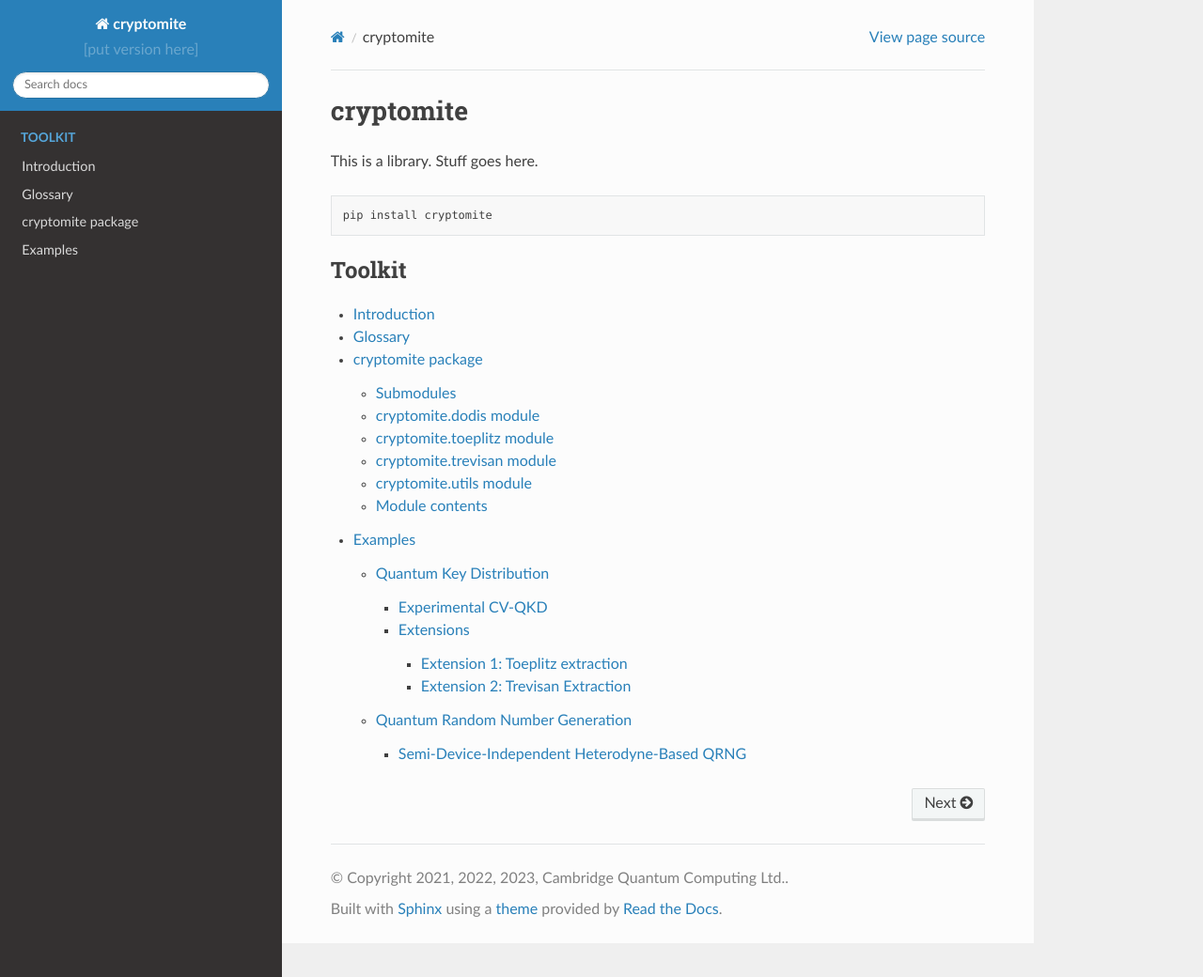
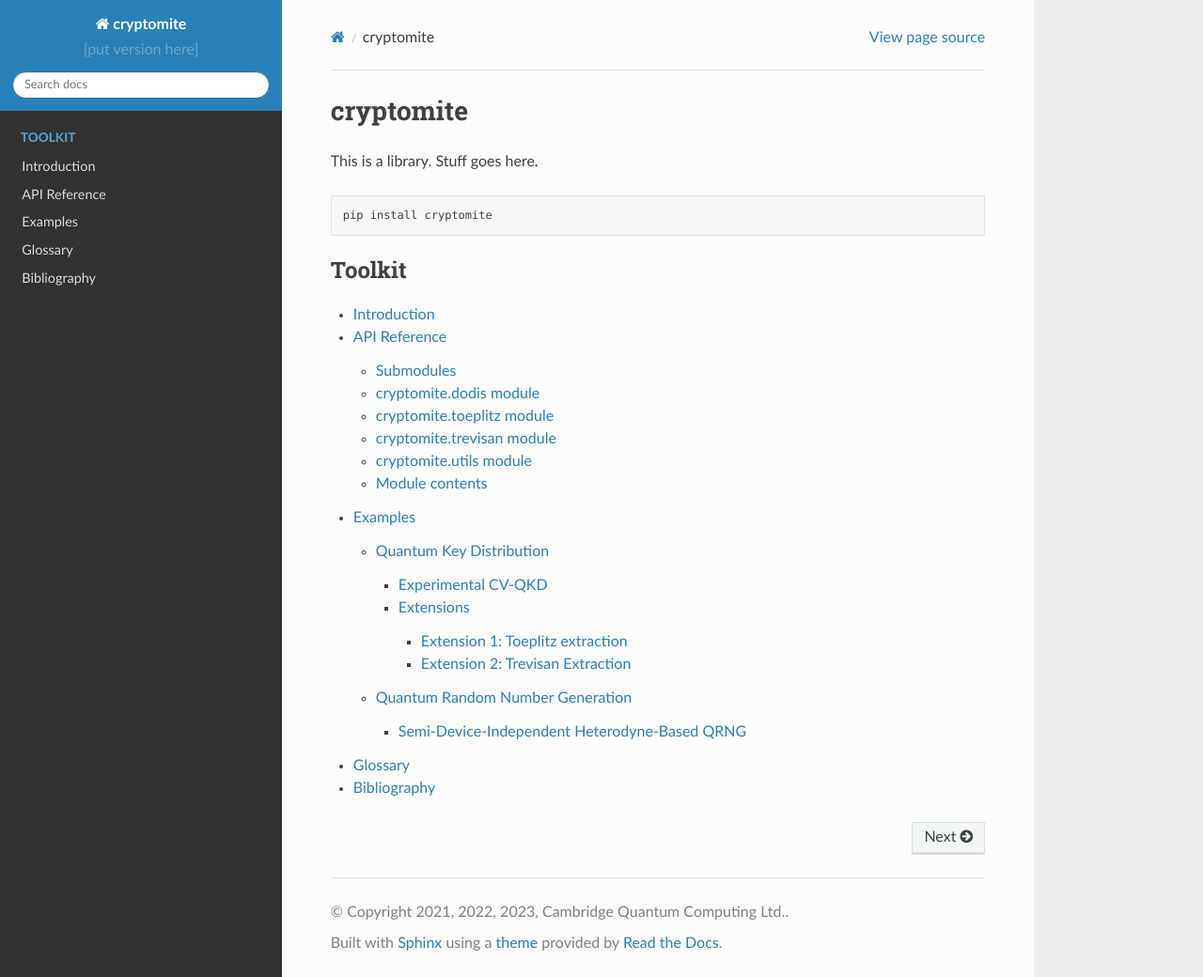
Before and after one commit to CQCL/cryptomite, a Sphinx documentation site: the page built from docs/index.rst, in a window 1280 px wide and 1040 px high. Shown: the whole window at 94% size. Built offline with Sphinx 7.4.7 and the Read the Docs theme 2.0.0, drawn with Linux system fonts in a browser that asks for light colours.

Commit message:
Improve docs

```diff
--- a/docs/cryptomite.rst
+++ b/docs/cryptomite.rst
@@ -1,11 +1,11 @@
-cryptomite package
-==============
+API Reference
+=============
 
 Submodules
 ----------
 
 cryptomite.dodis module
--------------------
+-----------------------
 
 .. automodule:: cryptomite.dodis
    :members:
@@ -13,7 +13,7 @@
    :show-inheritance:
 
 cryptomite.toeplitz module
-----------------------
+--------------------------
 
 .. automodule:: cryptomite.toeplitz
    :members:
@@ -21,7 +21,7 @@
    :show-inheritance:
 
 cryptomite.trevisan module
-----------------------
+--------------------------
 
 .. automodule:: cryptomite.trevisan
    :members:
@@ -29,7 +29,7 @@
    :show-inheritance:
 
 cryptomite.utils module
-----------------------
+-----------------------
 
 .. automodule:: cryptomite.utils
    :members:
--- a/docs/index.rst
+++ b/docs/index.rst
@@ -1,5 +1,5 @@
 cryptomite
-======
+==========
 
 This is a library. Stuff goes here.
 
@@ -12,6 +12,7 @@
    :maxdepth: 4
 
    intro
-   glossary
    cryptomite
    notebooks
+   glossary
+   bibliography
--- a/docs/notebooks.rst
+++ b/docs/notebooks.rst
@@ -3,7 +3,7 @@
 Examples
 ========
 
-In this section we give some explicit examples using \texttt{cryptomite} on recent experimental quantum cryptography demonstrations.
+In this section we give some explicit examples using ``cryptomite`` on recent experimental quantum cryptography demonstrations.
 Since our package is easy to use, efficient and numerically precise, it is perfect for these applications.
 We also highlight some extensions in these examples, whereby the results of these previous works could be improved by some combination of
 (i) relaxing assumptions and (ii) speeding-up implementation.
```
Also changed, not shown: docs/bibliography.rst (added, +10 -0 lines), docs/examples/quantum-key-distribution.ipynb, docs/examples/quantum-random-number-generation.ipynb.
